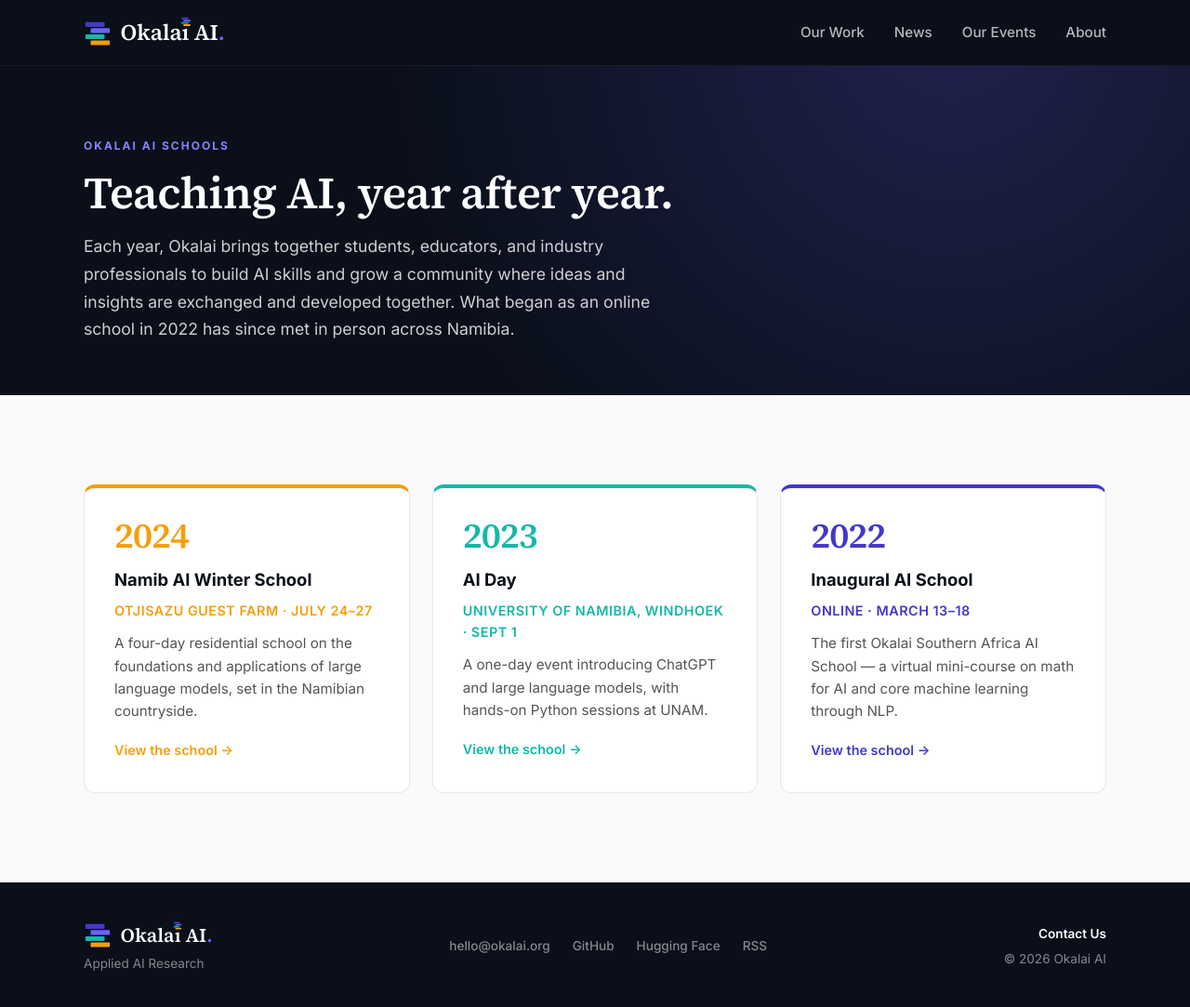
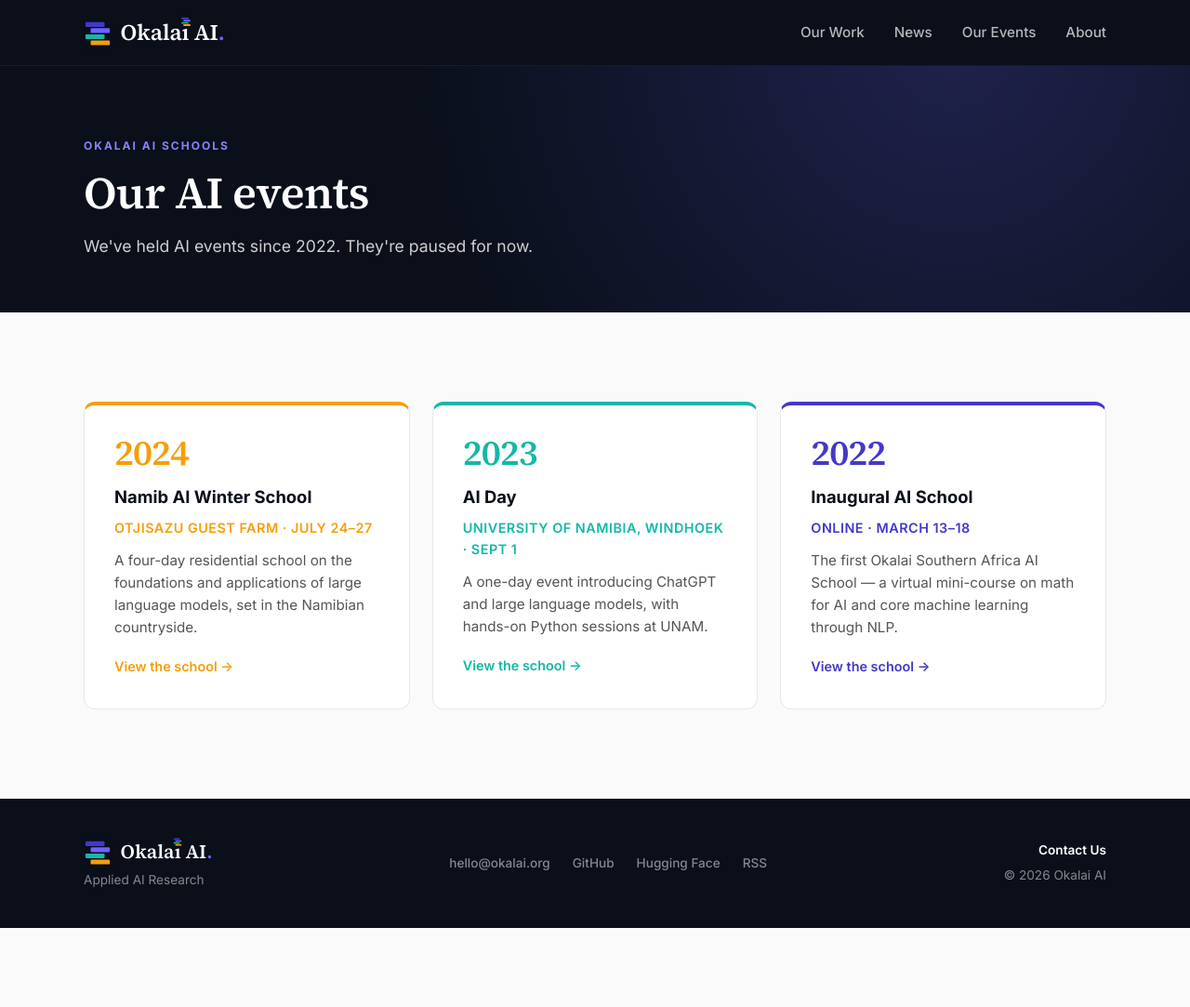
Before and after one commit to okalai-ai/okalai-site, a Jekyll site: the page built from schools.md, in a window 1280 px wide and 1088 px high. Shown: the top 1083 px of the window at 93% size. Built offline with Jekyll 4.4.1, drawn with Linux system fonts in a browser that asks for light colours.

```diff
--- a/schools.md
+++ b/schools.md
@@ -8,12 +8,9 @@ description: Okalai AI Schools — annual AI schools bringing students, educator
 <section class="school-page-hero">
   <div class="container">
     <span class="school-eyebrow" data-sr>Okalai AI Schools</span>
-    <h1 data-sr>Teaching AI, year after year.</h1>
+    <h1 data-sr>Our AI events</h1>
     <p class="lead" data-sr>
-      Each year, Okalai brings together students, educators, and industry
-      professionals to build AI skills and grow a community where ideas and
-      insights are exchanged and developed together. What began as an online
-      school in 2022 has since met in person across Namibia.
+      We've held AI events since 2022. They're paused for now.
     </p>
   </div>
 </section>
```
